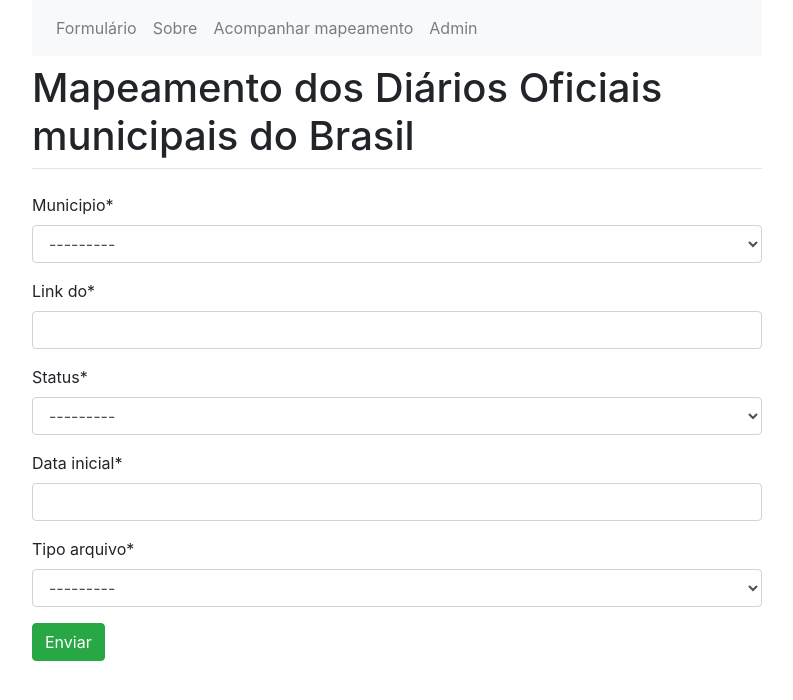
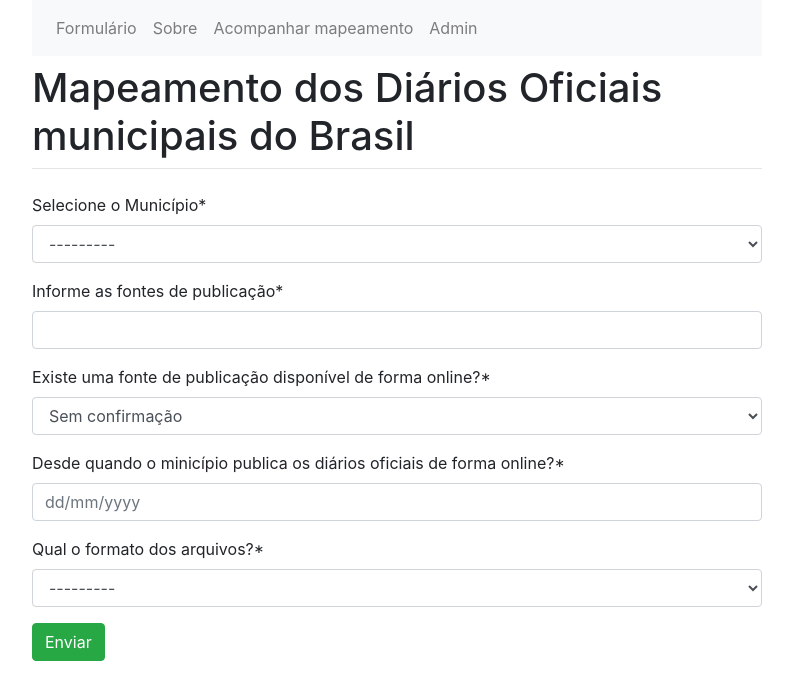
Before and after one commit to okfn-brasil/censo-querido-diario, a Django app: page / in a window 1280 px wide. Shown: the top 700 px of the page, without its empty margins (243-1036 px from the left). Run offline with Django 3.2, Linux system fonts and the light colour scheme; data that the repository does not hold is empty; some libraries are stand-ins or nearby versions.

Commit message:
improvements on main form

```diff
--- a/censo/censo/settings.py
+++ b/censo/censo/settings.py
@@ -102,6 +102,8 @@ AUTH_PASSWORD_VALIDATORS = [
     },
 ]
 
+DATE_INPUT_FORMATS = ('%d-%m-%Y', '%d/%m/%Y')
+
 
 # Internationalization
 # https://docs.djangoproject.com/en/3.1/topics/i18n/
--- a/censo/formulario/forms.py
+++ b/censo/formulario/forms.py
@@ -1,14 +1,21 @@
 from django import forms
+from django.conf import settings
 from django_select2 import forms as s2forms
 
 from .models import Municipio, Mapeamento
 
 
-class MunicipioWidget(s2forms.ModelSelect2MultipleWidget):
-	search_fields = ['municipio__icontains']
-
 class PostCityForm(forms.ModelForm):
-	class Meta:
-		model = Mapeamento
-		fields = ('municipio', 'link_do', 'status', 'data_inicial', 'tipo_arquivo')
-		widgets = {'municipio': s2forms.Select2Widget}
+    data_inicial = forms.DateField(label='Desde quando o minicípio publica os diários oficiais de forma online?',
+                                   input_formats=settings.DATE_INPUT_FORMATS,
+                                   widget=forms.TextInput(attrs= {'placeholder': 'dd/mm/yyyy'}))
+    class Meta:
+        model = Mapeamento
+        fields = ('municipio', 'link_do', 'is_online', 'data_inicial', 'tipo_arquivo')
+        widgets = {'municipio': s2forms.Select2Widget}
+        labels = {
+            'municipio': 'Selecione o Município',
+            'link_do': 'Informe as fontes de publicação',
+            'is_online': 'Existe uma fonte de publicação disponível de forma online?',
+            'tipo_arquivo': 'Qual o formato dos arquivos?',
+        }
--- a/censo/formulario/models.py
+++ b/censo/formulario/models.py
@@ -14,9 +14,9 @@ class Municipio(models.Model):
         return '%s %s' % (self.municipio, self.uf)
 
 class Mapeamento(models.Model):
-    STATUS = (
-        (1, 'Público'),
-        (2, 'Não público'),
+    IS_ONLINE = (
+        (1, 'Sim'),
+        (2, 'Não'),
         (3, 'Sem confirmação'),
         )
 
@@ -30,7 +30,7 @@ class Mapeamento(models.Model):
         )
 
     municipio = models.ForeignKey('Municipio', on_delete=models.CASCADE)
-    status = models.IntegerField(choices=STATUS)
+    is_online = models.IntegerField(choices=IS_ONLINE, default=3)
     data_inicial = models.DateField()
     link_do = models.URLField()
     tipo_arquivo = models.IntegerField(choices=TIPOS_ARQUIVOS)
```
Also changed, not shown: censo/formulario/templates/error_template.html (+6 -2 lines), censo/formulario/migrations/0002_auto_20200909_1536.py (added).
